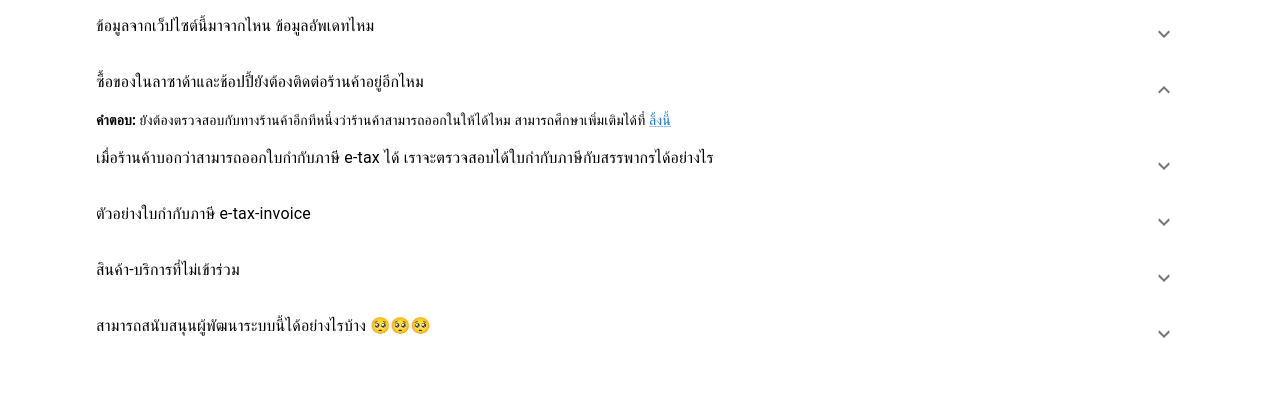
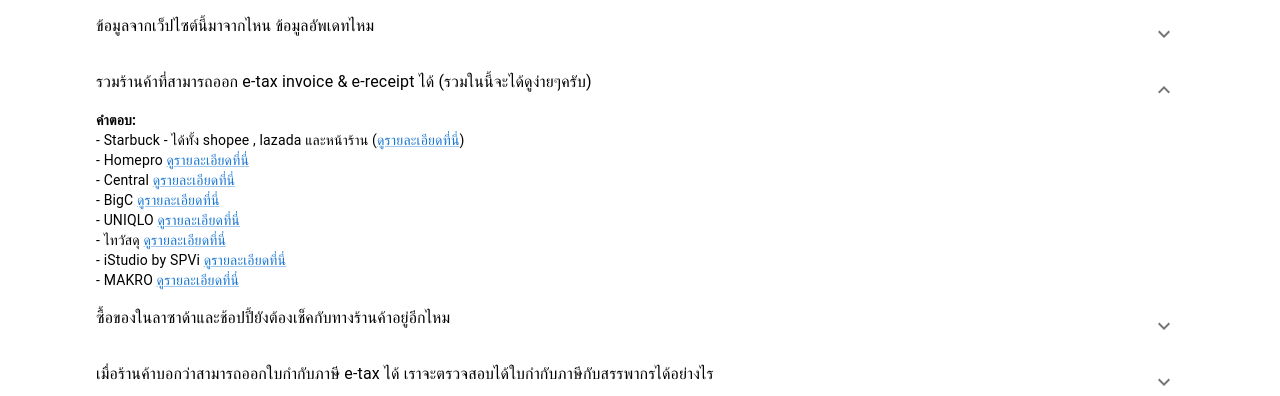
Before and after one commit to hspotlight/e-tax-invoice-website, a Next.js app: page / in a window 1280 px wide. Both pictures are taken after a click on the button 1164 px from the left and 1063 px from the top of the page. Shown: the part 974-1370 px from the top of the page. Built offline with nearby package versions, Linux system fonts and the light colour scheme; no server answers.

Commit message:
add verified shop and reference

```diff
--- a/src/app/Faq.tsx
+++ b/src/app/Faq.tsx
@@ -35,7 +35,98 @@
       "เว็ปไซต์นี้ดึงข้อมูลจากเว็ปไซต์สรรพากรจึงมั่นใจได้ว่าข้อมูลมีความถูกต้องระบบจะทำการอัพเดทข้อมูลกับเว็ปไซต์สรรพากรทุกๆ 12 ชม (ประมาณ 7 โมง และ1ทุ่ม เวลาไทย)",
   },
   {
-    question: "ซื้อของในลาซาด้าและช้อปปี้ยังต้องติดต่อร้านค้าอยู่อีกไหม",
+    question:
+      "รวมร้านค้าที่สามารถออก e-tax invoice & e-receipt ได้​ (รวมในนี้จะได้ดูง่ายๆครับ)",
+    answer: (
+      <>
+        <ol>
+          <li>
+            - Starbuck - ได้ทั้ง shopee , lazada และหน้าร้าน{" "}(
+            <Link
+              href="https://www.starbucks.co.th/th/etax/"
+              target="_blank"
+              rel="noopener"
+            >
+              ดูรายละเอียดที่นี่
+            </Link>
+            )
+          </li>
+          <li>
+            - Homepro{" "}
+            <Link
+              href="https://www.homepro.co.th/promotion/content.jsp?id1=PROMOTION-02&id2=4157102&id3=02"
+              target="_blank"
+              rel="noopener"
+            >
+              ดูรายละเอียดที่นี่
+            </Link>
+          </li>
+          <li>
+            - Central{" "}
+            <Link
+              href="https://www.central.co.th/th/campaign-conditions/easy-e-receipt"
+              target="_blank"
+              rel="noopener"
+            >
+              ดูรายละเอียดที่นี่
+            </Link>
+          </li>
+          <li>
+            - BigC{" "}
+            <Link
+              href="https://www.bigc.co.th/p/easy-e-receipt-2024"
+              target="_blank"
+              rel="noopener"
+            >
+              ดูรายละเอียดที่นี่
+            </Link>
+          </li>
+          <li>
+            - UNIQLO{" "}
+            <Link
+              href="https://www.uniqlo.com/th/th/feature/limited-offers/women?path=6986&flagCodes=limitedOffer#EASY%20E-RECEIPT"
+              target="_blank"
+              rel="noopener"
+            >
+              ดูรายละเอียดที่นี่
+            </Link>
+          </li>
+          <li>
+            - ไทวัสดุ{" "}
+            <Link
+              href="https://www.thaiwatsadu.com/th/page/promotion-monthly"
+              target="_blank"
+              rel="noopener"
+            >
+              ดูรายละเอียดที่นี่
+            </Link>
+          </li>
+          <li>
+            - iStudio by SPVi{" "}
+            <Link
+              href="https://www.facebook.com/istudiospvi/posts/pfbid06wBeJnHpHSbDymEQn8mQffoMQGFBTW2dYtuTtdp3a2PVKCJKyq9WByBpVao91C2Ql"
+              target="_blank"
+              rel="noopener"
+            >
+              ดูรายละเอียดที่นี่
+            </Link>
+          </li>
+          <li>
+            - MAKRO{" "}
+            <Link
+              href="https://www.makro.co.th/campaigns/Easy_EReceipt"
+              target="_blank"
+              rel="noopener"
+            >
+              ดูรายละเอียดที่นี่
+            </Link>
+          </li>
+        </ol>
+      </>
+    ),
+  },
+  {
+    question: "ซื้อของในลาซาด้าและช้อปปี้ยังต้องเช็คกับทางร้านค้าอยู่อีกไหม",
     answer: (
       <>
         ยังต้องตรวจสอบกับทางร้านค้าอีกทีหนึ่งว่าร้านค้าสามารถออกในให้ได้ไหม
@@ -47,6 +138,25 @@
         >
           ลิ้งนี้
         </Link>
+        <br />
+        จุดสังเกต สินค้าที่มี Easy E-Receipt Tag จะเป็นสินค้าที่ร่วมรายการ
+        <br />
+        Lazada
+        <br />
+        <img
+          src="/Lazada-example-easy-e-receipt.png"
+          alt="Lazada-example-easy-e-receipt"
+          width="500"
+          height="600"
+        />
+        Shopee
+        <br />
+        <img
+          src="/Shopee-example-easy-e-receipt.png"
+          alt="Shopee-example-easy-e-receipt"
+          width="500"
+          height="600"
+        />
       </>
     ),
   },
```
Also changed, not shown: public/Lazada-example-easy-e-receipt.png (added), public/Shopee-example-easy-e-receipt.png (added).
